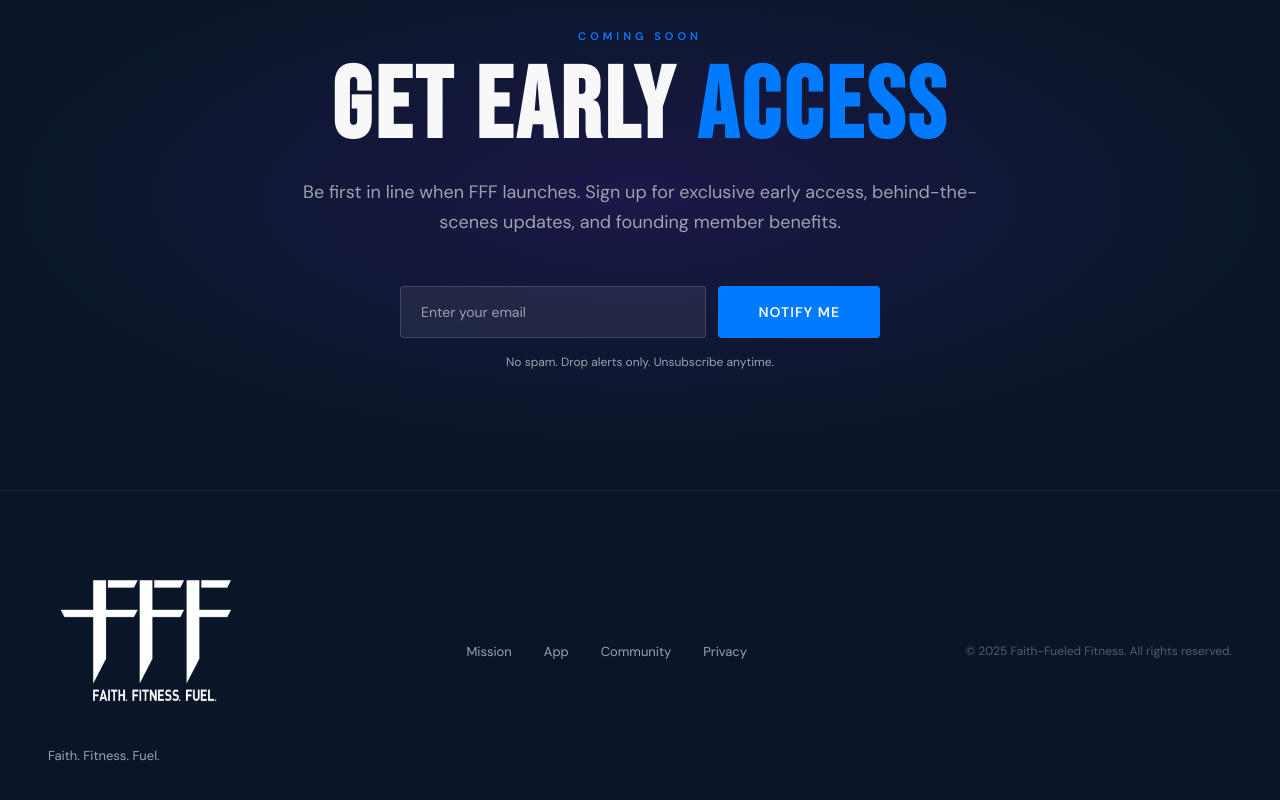
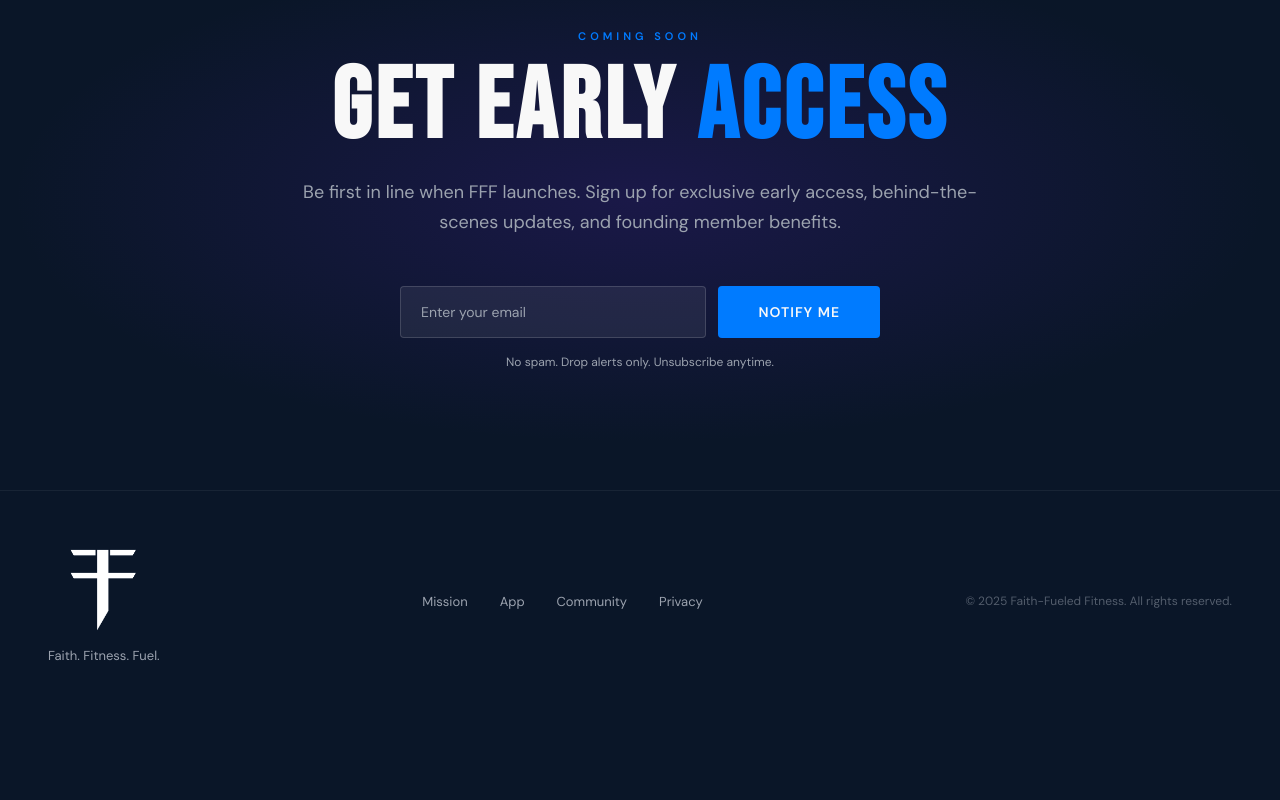
Before and after one commit to B00902149/FFFweb, a plain HTML site: page index.html in a window 1280 px wide. Shown: the part 4743-5543 px from the top of the page. After the commit the page ends 5455 px from the top, so only its background shows below. Drawn offline with Linux system fonts and the light colour scheme.

Commit message:
modified:   assets/css/styles.css modified:   index.html

```diff
--- a/assets/css/styles.css
+++ b/assets/css/styles.css
@@ -565,7 +565,7 @@ footer {
   flex-wrap: wrap; gap: 24px;
 }
 .footer-brand { display: flex; flex-direction: column; gap: 8px; }
-.footer-logo  { height: 200px; width: auto; mix-blend-mode: screen; }
+.footer-logo  { height: 100px; width: auto; mix-blend-mode: screen; }
 .footer-tagline { font-size: 13px; color: var(--grey); }
 .footer-links { display: flex; gap: 32px; }
 .footer-links a {
--- a/index.html
+++ b/index.html
@@ -331,7 +331,7 @@
 <!-- FOOTER -->
 <footer>
   <div class="footer-brand">
-    <img src="assets/images/logo-white-full.png" alt="FFF" class="footer-logo" />
+    <img src="assets/images/logo-white-icon.png" alt="FFF" class="footer-logo" />
     <div class="footer-tagline">Faith. Fitness. Fuel.</div>
   </div>
   <div class="footer-links">
```
